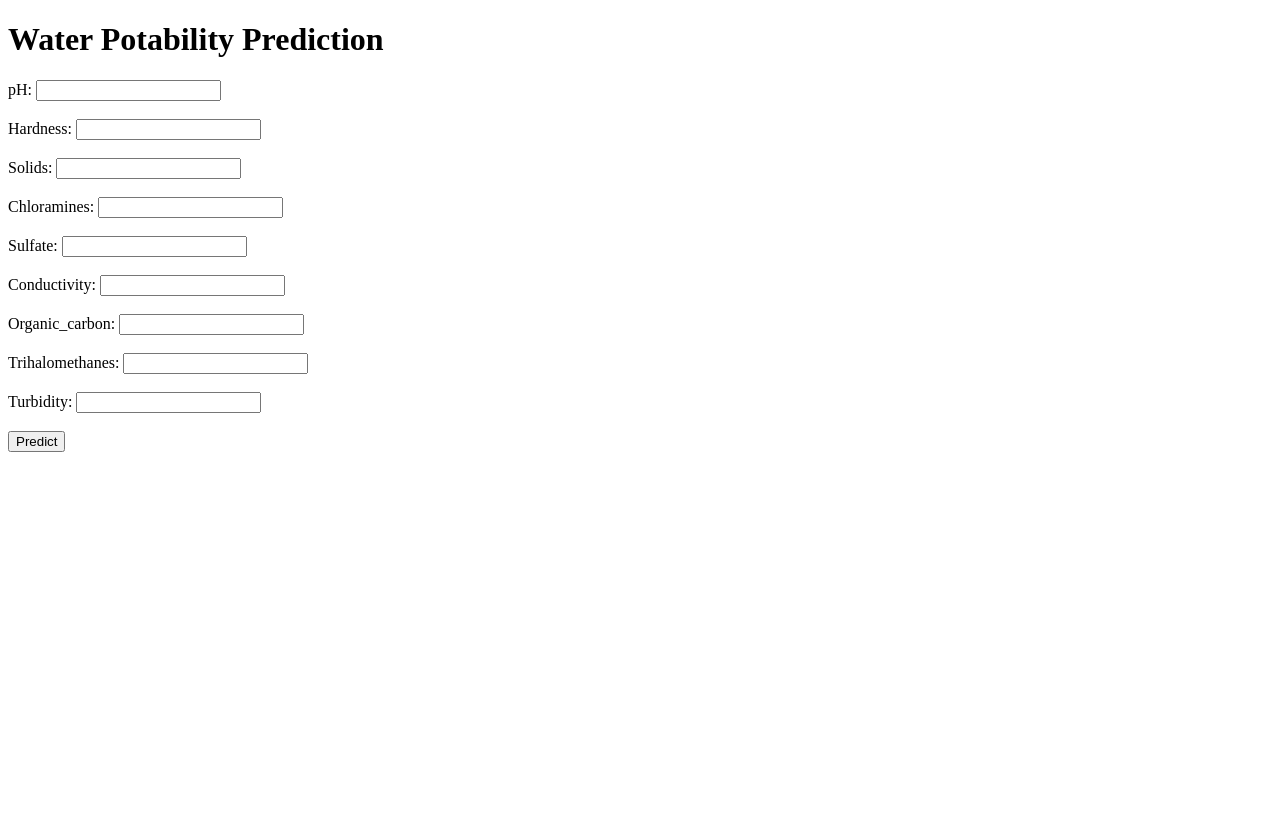
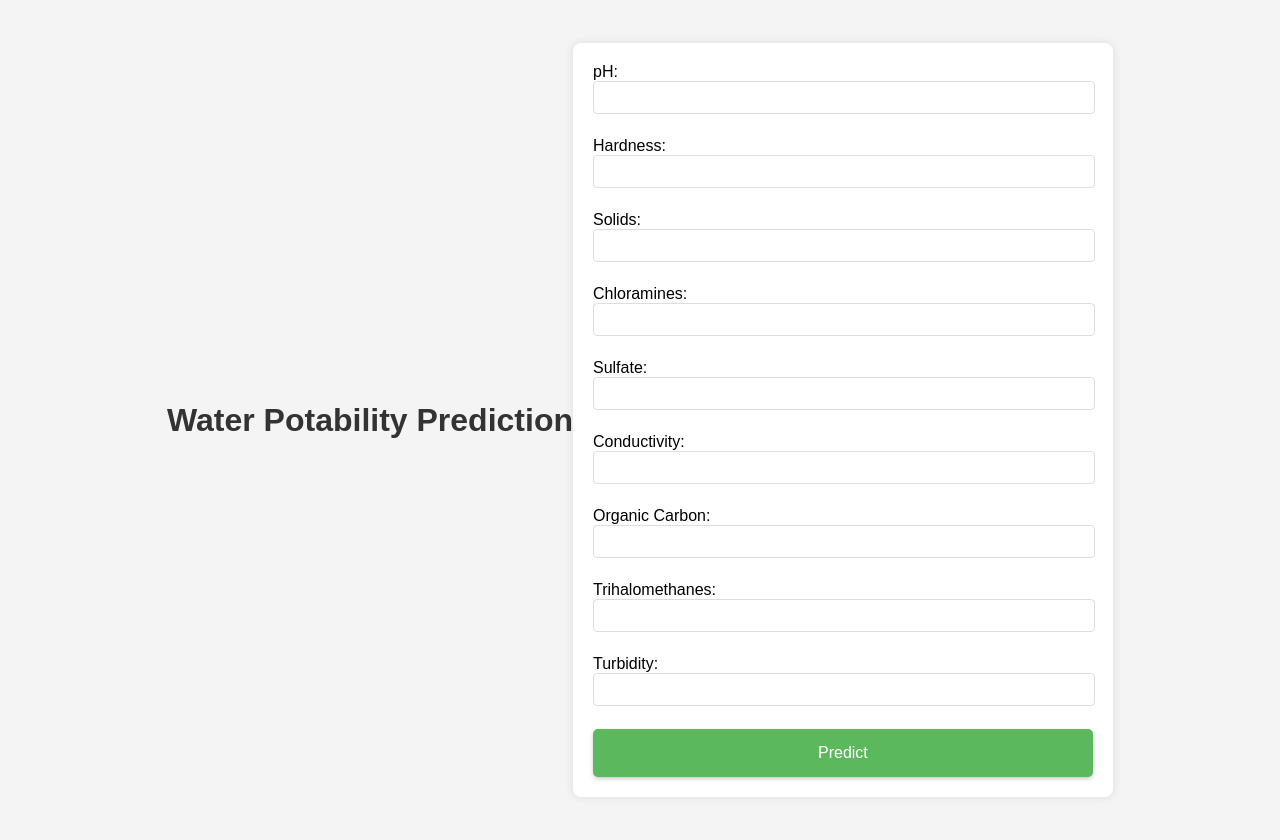
Before and after one commit to SameedHusayn/Water-Potability, a FastAPI app: page / in a window 1280 px wide. Before the commit the page ends 452 px from the top, so only its background shows below. Run offline with FastAPI, Linux system fonts and the light colour scheme; parts of the project's set-up code (start-up, migrations or seed data) failed here and were passed over.

Commit message:
Added styling

```diff
--- a/Potability_API/main.py
+++ b/Potability_API/main.py
@@ -10,7 +10,7 @@ from sklearn.preprocessing import StandardScaler
 app = FastAPI()
 
 # Load the SVM model from the pickle fileho
-model = joblib.load("model.pkl")
+model = joblib.load("D:\\Code\\Water Potability\\Water-Potability\\Potability_API\\model.pkl")
 
 # Create a Pydantic model to define the request payload
 class WaterPotabilityRequest(BaseModel):
--- a/Potability_API/templates/index.html
+++ b/Potability_API/templates/index.html
@@ -4,6 +4,7 @@
     <meta charset="UTF-8">
     <meta name="viewport" content="width=device-width, initial-scale=1.0">
     <title>Water Potability Prediction</title>
+    <link rel="stylesheet" href="style.css">
 </head>
 <body>
     <h1>Water Potability Prediction</h1>
@@ -20,7 +21,7 @@
         <input type="number" step="0.00000000001" name="Sulfate" required><br><br>
         <label for="Conductivity">Conductivity:</label>
         <input type="number" step="0.00000000001" name="Conductivity" required><br><br>
-        <label for="Organic_carbon">Organic_carbon:</label>
+        <label for="Organic_carbon">Organic Carbon:</label>
         <input type="number" step="0.00000000001" name="Organic_carbon" required><br><br>
         <label for="Trihalomethanes">Trihalomethanes:</label>
         <input type="number" step="0.00000000001" name="Trihalomethanes" required><br><br>
@@ -30,13 +31,12 @@
         <input type="submit" value="Predict">
     </form>
     {% if prediction is not none %}
-    <h2>Prediction Result:</h2>
+    <h2>Prediction:</h2>
     <p>The water is {% if prediction == 1 %}potable{% else %}not potable{% endif %}.</p>
     {% endif %}
     <script>
         function prepareAndSubmit(event) {
             event.preventDefault(); // Prevent the default form submission
-
             // Create an object to hold the input values
             const data = {
                 ph: parseFloat(document.querySelector('input[name="ph"]').value),
--- /dev/null
+++ b/Potability_API/templates/style.css
@@ -0,0 +1,76 @@
+/* styles.css */
+
+body {
+    font-family: 'Arial', sans-serif;
+    background-color: #f4f4f4;
+    margin: 0;
+    padding: 20px;
+    display: flex;
+    justify-content: center;
+    align-items: center;
+    height: 100vh;
+}
+
+form {
+    background-color: #fff;
+    padding: 20px;
+    border-radius: 8px;
+    box-shadow: 0 0 10px rgba(0, 0, 0, 0.1);
+    max-width: 500px;
+    width: 100%;
+}
+*::before,
+*::after {
+    box-sizing: border-box;
+}
+
+h1 {
+    color: #333;
+    text-align: center;
+}
+
+label {
+    /* Ensure there's enough space for the text */
+    padding-right: 5px; /* Add padding to the right of the label text */
+    display: inline-block; /* This ensures that the label is in line with the input */
+    min-width: 100px; /* Set a minimum width for the label */
+    vertical-align: top; /* Aligns the label to the top of the input, in case of multiple lines */
+}
+
+input[type="float"],
+input[type="number"] {
+    padding: 8px;
+    margin-bottom: 5px; /* Adjust as necessary */
+    border: 1px solid #ddd;
+    border-radius: 4px;
+    width: calc(100% - 16px); /* Subtract the total padding from the width to ensure it fits in the container */
+    display: inline-block;
+    vertical-align: top; /* Aligns the input to the top */
+}
+
+input[type="submit"] {
+    padding: 15px 225px; /* Increased padding for larger button size */
+    font-size: 16px; /* Larger font size for the text in the button */
+    border: none; /* Optional: removes the border */
+    border-radius: 5px; /* Rounded corners for the button */
+    background-color: #5cb85c; /* Background color for the button */
+    color: white; /* Text color for the button */
+    cursor: pointer; /* Changes the cursor to a pointer to indicate it's clickable */
+    box-shadow: 0 2px 4px rgba(0, 0, 0, 0.2); /* Optional: adds a subtle shadow for depth */
+    transition: background-color 0.3s; /* Smooth transition for hover effect */
+}
+
+input[type="submit"]:hover {
+    background-color: #4cae4c; /* Slightly darker shade on hover */
+}
+
+.result {
+    text-align: center;
+    margin-top: 20px;
+    padding: 20px;
+    background-color: #dff0d8;
+    border-color: #d6e9c6;
+    color: #3c763d;
+    border-radius: 4px;
+    display: none; /* Hide by default */
+}
```
Also changed, not shown: water_potability.csv (added), 1 other file.
